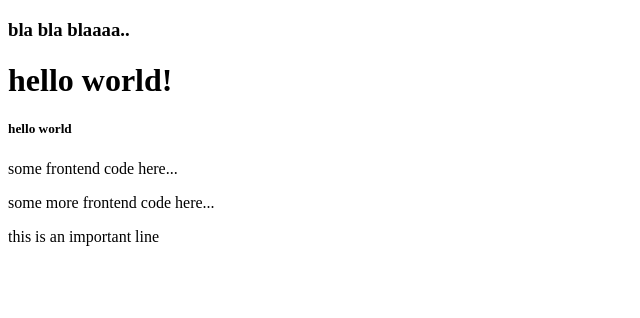
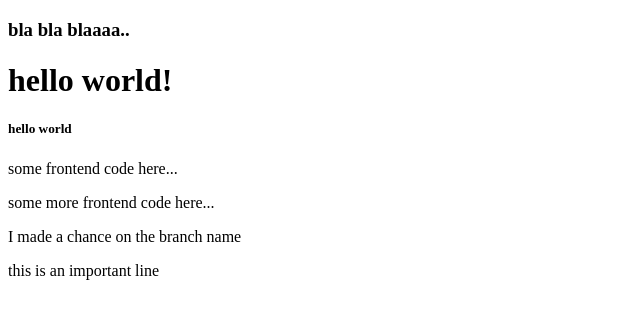
Before and after one commit to AtheekJAR/Sample_repo, a plain HTML site: page index.html in a window 1280 px wide. Shown: the whole page, without its empty margins (0-640 px from the left). Drawn offline with Linux system fonts and the light colour scheme.

Commit message:
fix : branch name frontend has changrd into front-end localy

```diff
--- a/index.html
+++ b/index.html
@@ -15,6 +15,7 @@
         <p>some frontend code  here...</p>
         <p>some more frontend code  here...</p>
 
+        <p>I made a chance on the branch name</p>
 
 this is an important line
 </body>
```
